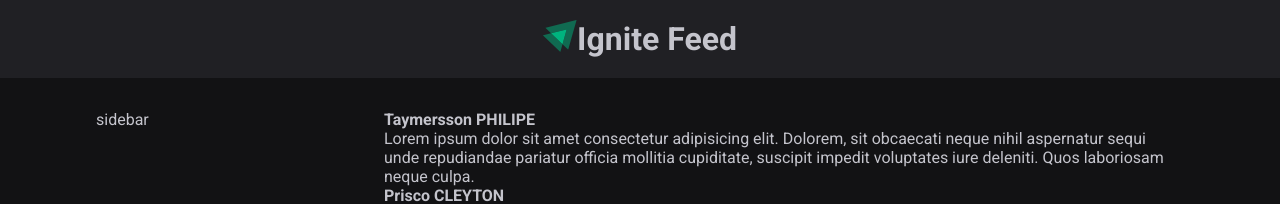
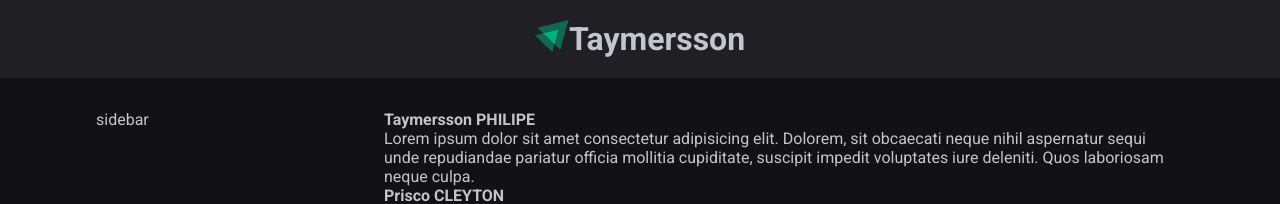
Before and after one commit to taymersson/01-fundamentos-reactjs, a React (Vite) app: page / in a window 1280 px wide. Shown: the top 204 px of the page. Built offline with nearby package versions, Linux system fonts and the light colour scheme.

Commit message:
feat-fundamentos-01 modificando cabecalho

```diff
--- a/src/components/Header.jsx
+++ b/src/components/Header.jsx
@@ -7,7 +7,7 @@ export function Header() {
     return (
         <header className={styles.header}>
             <img src={igniteLogo} alt="Logotipo Ignite"/>
-            <h1>Ignite Feed</h1>
+            <h1>Taymersson</h1>
         </header>
     );
 }
```
